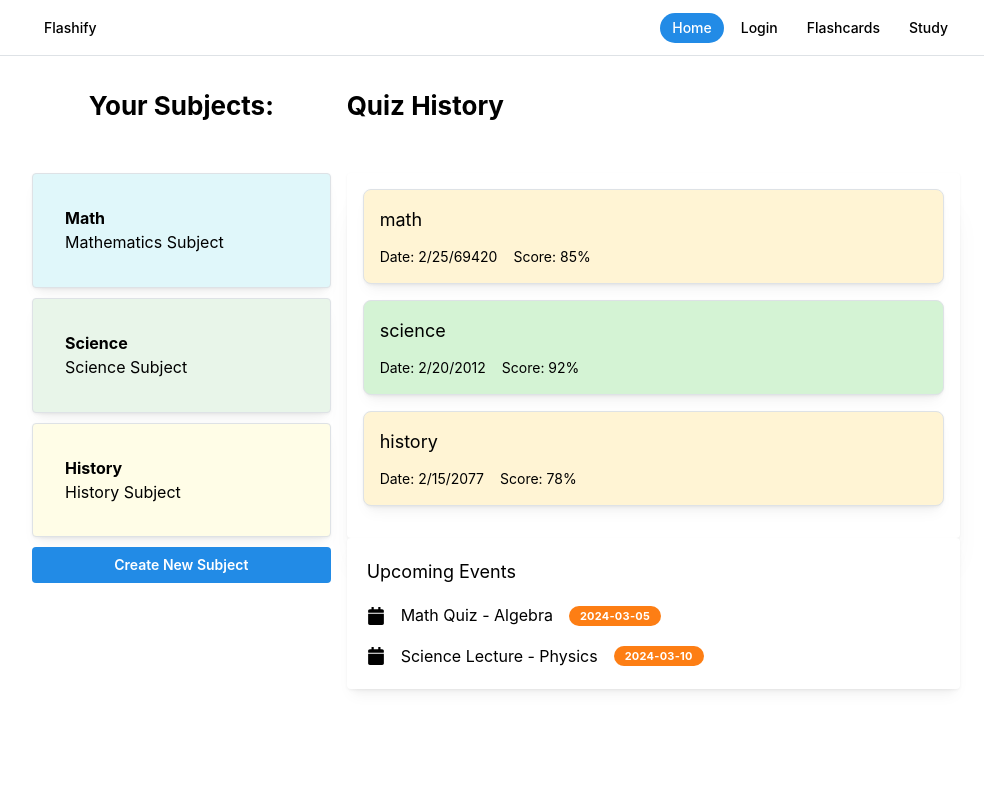
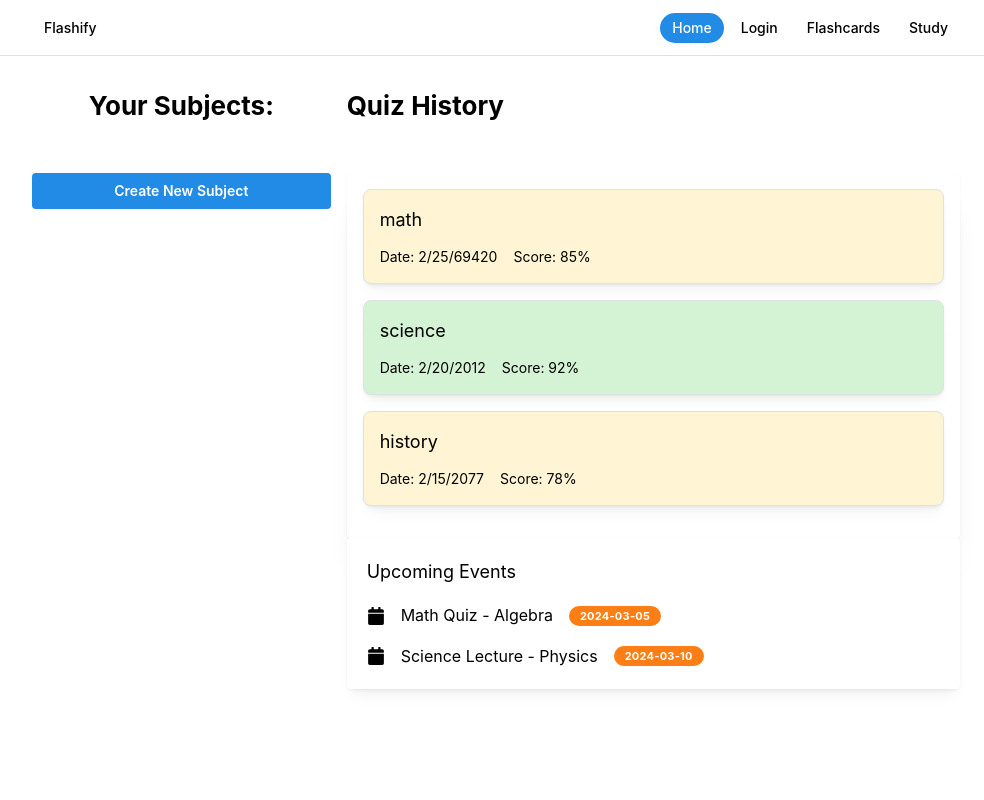
Before and after one commit to ZhengBenjamin/Flashify, a React (Vite) app in the folder client/: page /studyinterface in a window 1280 px wide. Shown: the top 800 px of the page, without its empty margins (144-1128 px from the left). Built offline with nearby package versions, Linux system fonts and the light colour scheme; the HTML template or start-up script is replaced by a standard one.

Commit message:
Get user from global state and setup api call in Study.jsx

```diff
--- a/client/src/assets/pages/Study.jsx
+++ b/client/src/assets/pages/Study.jsx
@@ -1,31 +1,22 @@
-import { useState } from 'react';
+import { useState, useEffect, useContext } from 'react';
 import { Grid, Container } from '@mantine/core';
 import Header from '../components/jsx/Header';
 import SubjectNavbar from '../components/jsx/SubjectNavbar';
 import QuizHistory from '../components/jsx/QuizHistory';
 import Events from '../components/jsx/Events';
 import SubjectDashboard from '../components/jsx/SubjectDashboard';
+// import AuthContext from '.../context/AuthContext';
 
 export default function Study() {
-  // API STUFF: GET SUBJECT DATA FROM DATABASE; SEND NEW SUBJECT TO DATABASE WHEN USER CREATES ONE.
-
-
-  // TODO: GET SUBJECT API
-  const [subjects, setSubjects] = useState([
-    { id: 'math', name: 'Math', description: 'Mathematics Subject', color: '#e0f7fa' },
-    { id: 'science', name: 'Science', description: 'Science Subject', color: '#e8f5e9' },
-    { id: 'history', name: 'History', description: 'History Subject', color: '#fffde7' },
-  ]);
+  // const { user } = useContext(AuthContext); // User from global state
+  const [subjects, setSubjects] = useState([]);
   const [selectedSubject, setSelectedSubject] = useState(null);
 
-  // Dummy quiz history data implemnet this last
   const quizHistory = [
     { subject: 'math', date: '69420-02-25', score: 85 },
     { subject: 'science', date: '2012-02-20', score: 92 },
     { subject: 'history', date: '2077-02-15', score: 78 },
   ];
-
-  // Don't implemnet this yet don't knwo if we will keep this
   const events = [
     {
       name: 'Math Quiz - Algebra',
@@ -43,7 +34,27 @@ export default function Study() {
     },
   ];
 
-  // Add subject to db dunno if this works david check
+  // Subjects from db uncomment when API implemneted
+  // useEffect(() => {
+  //   if (user) {
+  //     fetch(`/api/subjects?userId=${user.id}`)
+  //       .then((response) => {
+  //         if (!response.ok) {
+  //           throw new Error('Failed to fetch subjects');
+  //         }
+  //         return response.json();
+  //       })
+  //       .then((data) => {
+  //         // Obj with subjects array
+  //         setSubjects(data.subjects);
+  //       })
+  //       .catch((error) => {
+  //         console.error('Error fetching subjects:', error);
+  //       });
+  //   }
+  // }, [user]);
+
+  // Send new subject to DB when user creates new subject; SAME HERE MODIFY SCHEMA WHEN API IMPLEMENTED
   const addSubject = async (newSubject) => {
     try {
       const response = await fetch('/api/subjects', {
@@ -55,7 +66,7 @@ export default function Study() {
         throw new Error('Error adding subject');
       }
       const data = await response.json();
-      // Once update, gets new subject from db? Dunno
+      // Append the newly created subject to the list
       setSubjects((prev) => [...prev, data.subject]);
     } catch (error) {
       console.error('Failed to add subject:', error);
@@ -65,7 +76,6 @@ export default function Study() {
   return (
     <Container my="xl">
       <Grid>
-        {/* Left Sidebar */}
         <Grid.Col span={4}>
           <SubjectNavbar
             subjects={subjects}
@@ -74,7 +84,6 @@ export default function Study() {
           />
         </Grid.Col>
 
-        {/* Right Content Area */}
         <Grid.Col span={8}>
           {selectedSubject ? (
             <SubjectDashboard
```
